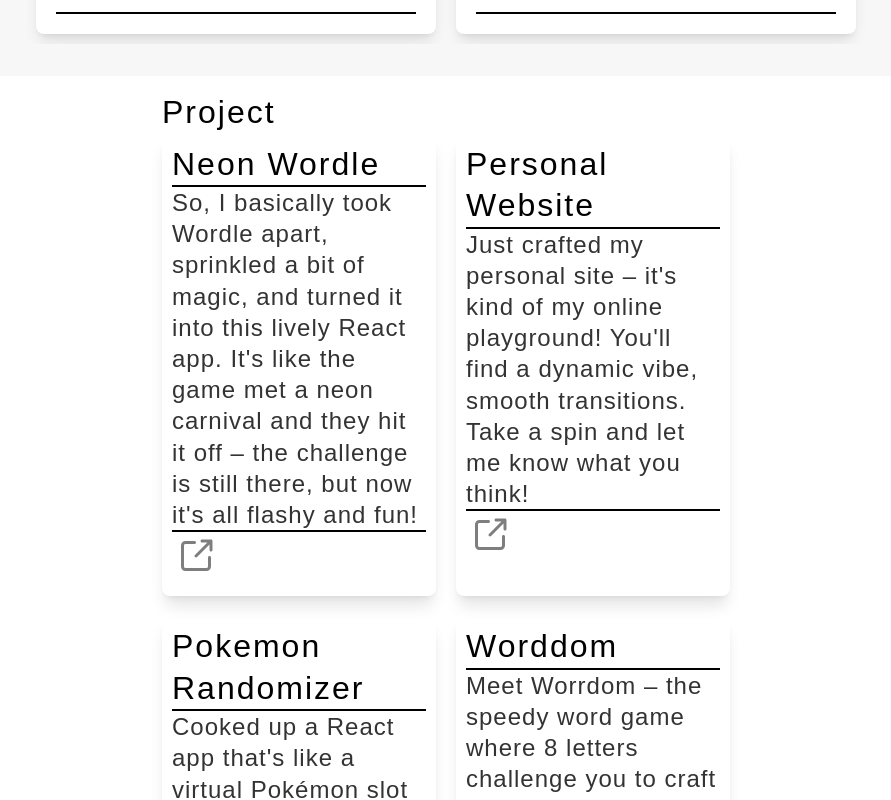
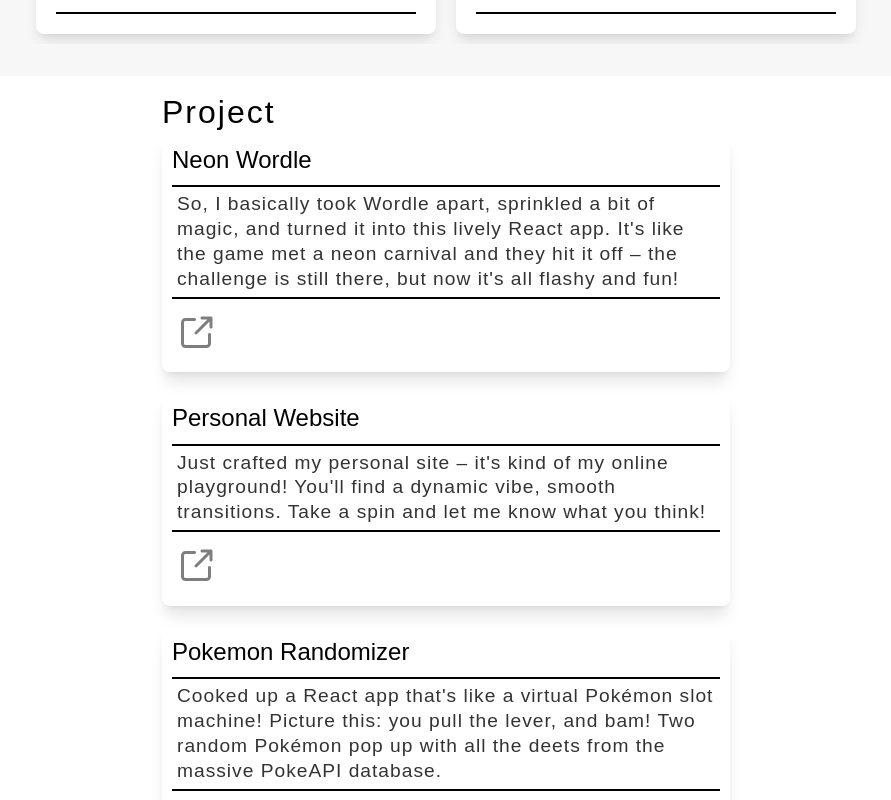
Before and after one commit to kareemIt/Personal-Site, a React (Create React App) app: page / in a window 1280 px wide. Shown: the part 1980-2780 px from the top of the page, without its empty margins (194-1085 px from the left). Built offline with nearby package versions, Linux system fonts and the light colour scheme; the HTML template or start-up script is replaced by a standard one.

Commit message:
fixing project section

```diff
--- a/src/components/Project.js
+++ b/src/components/Project.js
@@ -8,7 +8,7 @@
     <div className='projects-container'>
       {projectInfo.projects.map((project, index) => (
         <div className='project-container' key={index}>
-                <h1>{project.name}</h1>
+                <h2 className='project-name'>{project.name}</h2>
                 <p className='description'>{project.description}</p>
                 <a href={project.link}>
                   <img src={share} className='button-link'/>
--- a/src/style.css
+++ b/src/style.css
@@ -192,18 +192,27 @@
 }
 
 .projects-container {
-  display: grid;
-  grid-template-columns: repeat(2, 1.2fr);
+  display: flex;
+  flex-direction: column;
+  /* display: grid;
+  grid-template-columns: repeat(2, 1.2fr); */
   column-gap: 20px;
   row-gap: 20px;
   max-width: 800px;
   margin: auto;
 }
 
+.project-name{
+  font-weight: normal;
+}
+
 .description {
   border-top: 2px solid black;
   border-bottom: 2px solid black;
-  font-size: 1.5rem;
+  font-size: 1.2rem;
+  margin-bottom: 10px;
+  margin-top:10px;
+  padding: 5px;
 }
 
 
@@ -233,15 +242,13 @@
   color: #333333;
 }
 
+
 /* fix for phone */
-.icon {}
-
-
-
-
-
-
-
+@media screen and (max-width: 900px) {
+  .icon {
+    width: 50%;
+  }
+}
 
 
 
```
